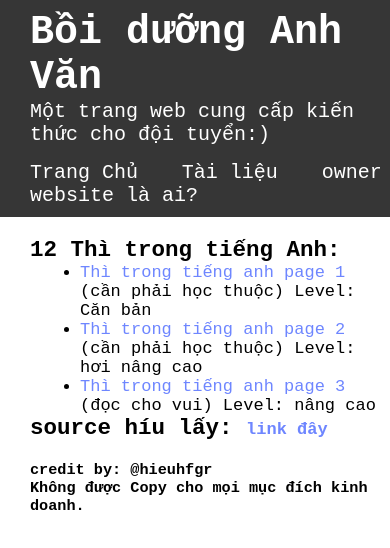
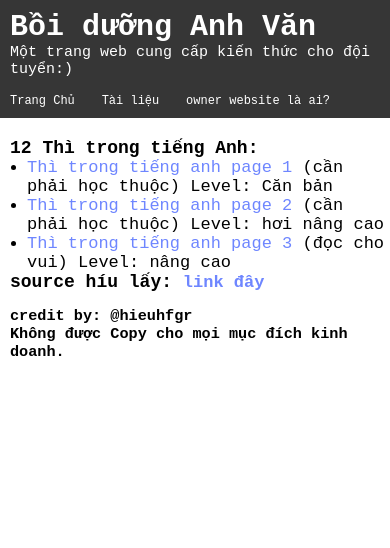
Before and after one commit to hieuhfgr/bdav, a plain HTML site: page html/tense.html in a window 390 px wide. Drawn offline with Linux system fonts and the light colour scheme.

Commit message:
Update style.css

```diff
--- a/css/style.css
+++ b/css/style.css
@@ -71,3 +71,53 @@ main a:hover {
 footer {
     margin-left: 30px;
 }
+
+@media only screen and (max-width: 768px) {
+
+    #header-nav {
+        padding-left: 10px;
+    }
+
+    header {
+        font-size: 15px;
+    }
+
+    nav li {
+        padding-right: 5%;
+        font-size: 12px;
+    }
+
+
+    nav a:hover {
+        font-size: 20px;
+    }
+
+    main {
+        margin-left: 10px;
+        margin-bottom: 15px;
+        font-size: 12px;
+    }
+
+    main ul {
+        margin-left: 17px;
+        font-size: 17px;
+    }
+
+    main a {
+        color: #6e86ff;
+        text-decoration: none;
+        transition-duration: 0.35s;
+        font-size: 17px;
+    }
+
+    main a:hover {
+        font-size: 25px;
+        text-decoration: underline;
+        transition-duration: 0.5s;
+        color: #6e86ff;
+    }
+
+    footer {
+        margin-left: 10px;
+    }
+}
```
